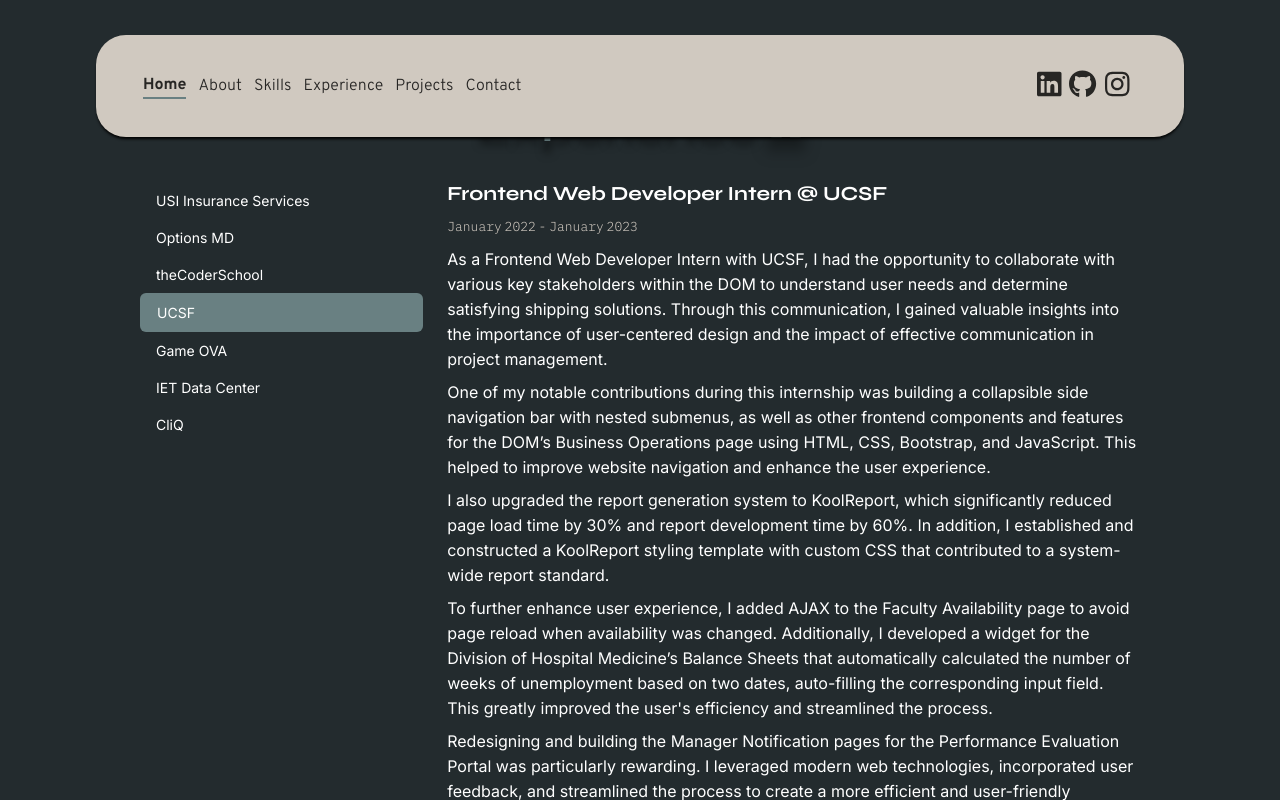
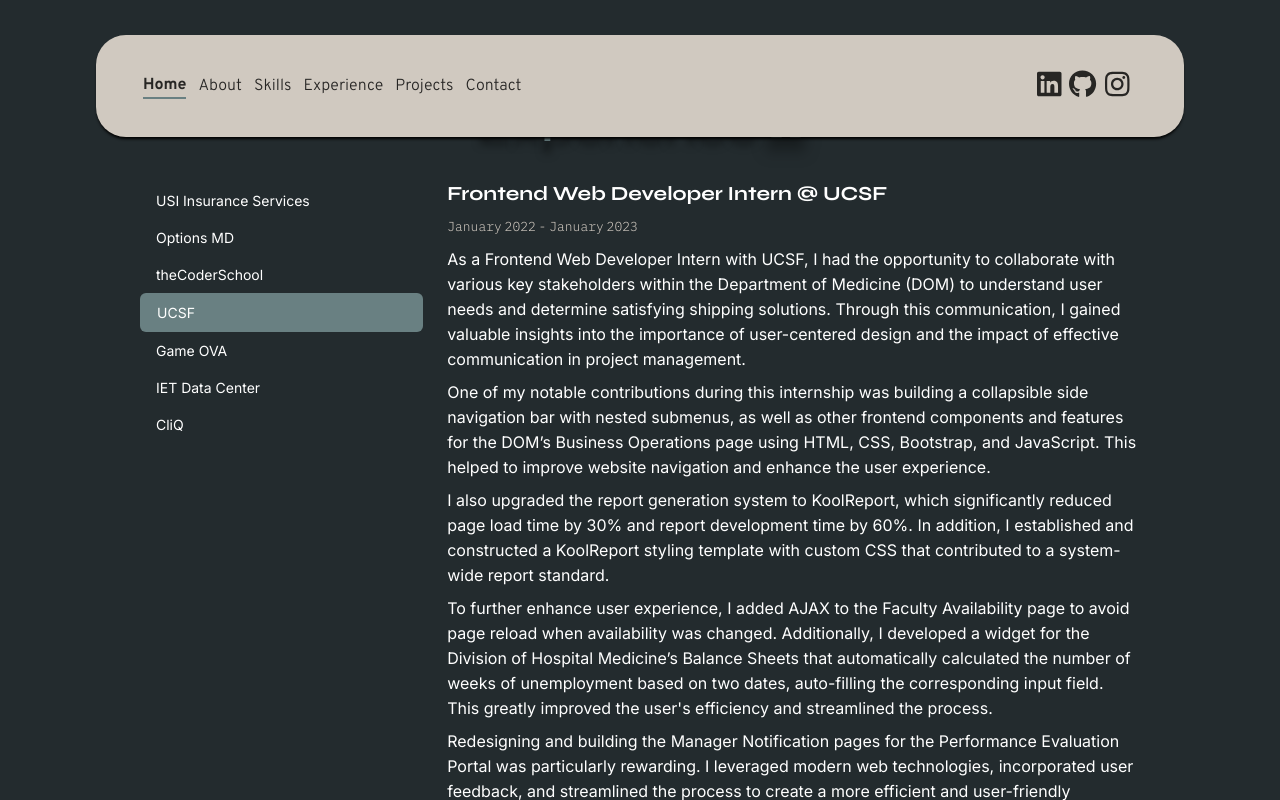
Before and after one commit to alyssamarie0107/alyssamarie0107.github.io, a React (Create React App) app: page / in a window 1280 px wide. Both pictures are taken after a click on the tab "UCSF". Shown: the part 2343-3143 px from the top of the page. Built offline with nearby package versions, Linux system fonts and the light colour scheme.

Commit message:
specified the abbreviation DOM to Department of Medicine in UCSF experience

```diff
--- a/src/sections/experience/Experience.js
+++ b/src/sections/experience/Experience.js
@@ -90,7 +90,7 @@
                     <Tab.Pane eventKey="fourth">
                       <h5>Frontend Web Developer Intern @ UCSF</h5>
                       <p className={ styles.date }>January 2022 - January 2023</p>
-                      <p>As a Frontend Web Developer Intern with UCSF, I had the opportunity to collaborate with various key stakeholders within the DOM to understand user needs and determine satisfying shipping solutions. Through this communication, I gained valuable insights into the importance of user-centered design and the impact of effective communication in project management.</p>
+                      <p>As a Frontend Web Developer Intern with UCSF, I had the opportunity to collaborate with various key stakeholders within the Department of Medicine (DOM) to understand user needs and determine satisfying shipping solutions. Through this communication, I gained valuable insights into the importance of user-centered design and the impact of effective communication in project management.</p>
 
                       <p>One of my notable contributions during this internship was building a collapsible side navigation bar with nested submenus, as well as other frontend components and features for the DOM’s Business Operations page using HTML, CSS, Bootstrap, and JavaScript. This helped to improve website navigation and enhance the user experience.</p>
 
@@ -98,11 +98,9 @@
 
                       <p>To further enhance user experience, I added AJAX to the Faculty Availability page to avoid page reload when availability was changed. Additionally, I developed a widget for the Division of Hospital Medicine’s Balance Sheets that automatically calculated the number of weeks of unemployment based on two dates, auto-filling the corresponding input field. This greatly improved the user's efficiency and streamlined the process.</p>
 
-                      <p>
-                      Redesigning and building the Manager Notification pages for the Performance Evaluation Portal was particularly rewarding. I leveraged modern web technologies, incorporated user feedback, and streamlined the process to create a more efficient and user-friendly workflow. This experience taught me the importance of attention to detail, empathy for users, and the value of user feedback in project development.</p>
+                      <p>Redesigning and building the Manager Notification pages for the Performance Evaluation Portal was particularly rewarding. I leveraged modern web technologies, incorporated user feedback, and streamlined the process to create a more efficient and user-friendly workflow. This experience taught me the importance of attention to detail, empathy for users, and the value of user feedback in project development.</p>
 
-                      <p>
-                      Overall, my internship with UCSF provided me with valuable experiences and learning opportunities, including the importance of effective communication, user-centered design, and the power of modern web technologies in enhancing user experience. I am proud of the accomplishments I made and grateful for the skills and knowledge I gained.</p>
+                      <p>Overall, my internship with UCSF provided me with valuable experiences and learning opportunities, including the importance of effective communication, user-centered design, and the power of modern web technologies in enhancing user experience. I am proud of the accomplishments I made and grateful for the skills and knowledge I gained.</p>
                     </Tab.Pane>
 
                     <Tab.Pane eventKey="fifth">
```
